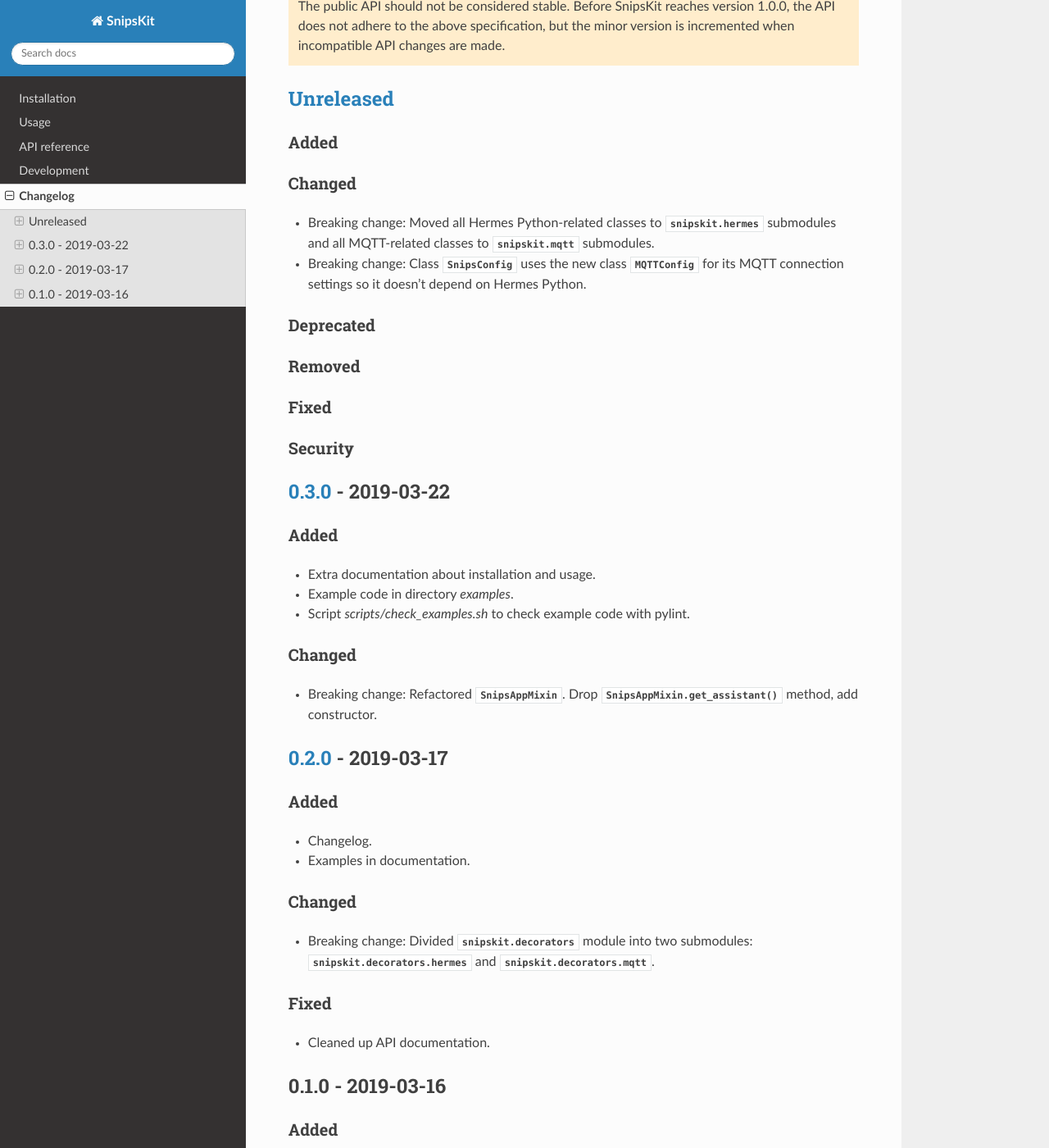
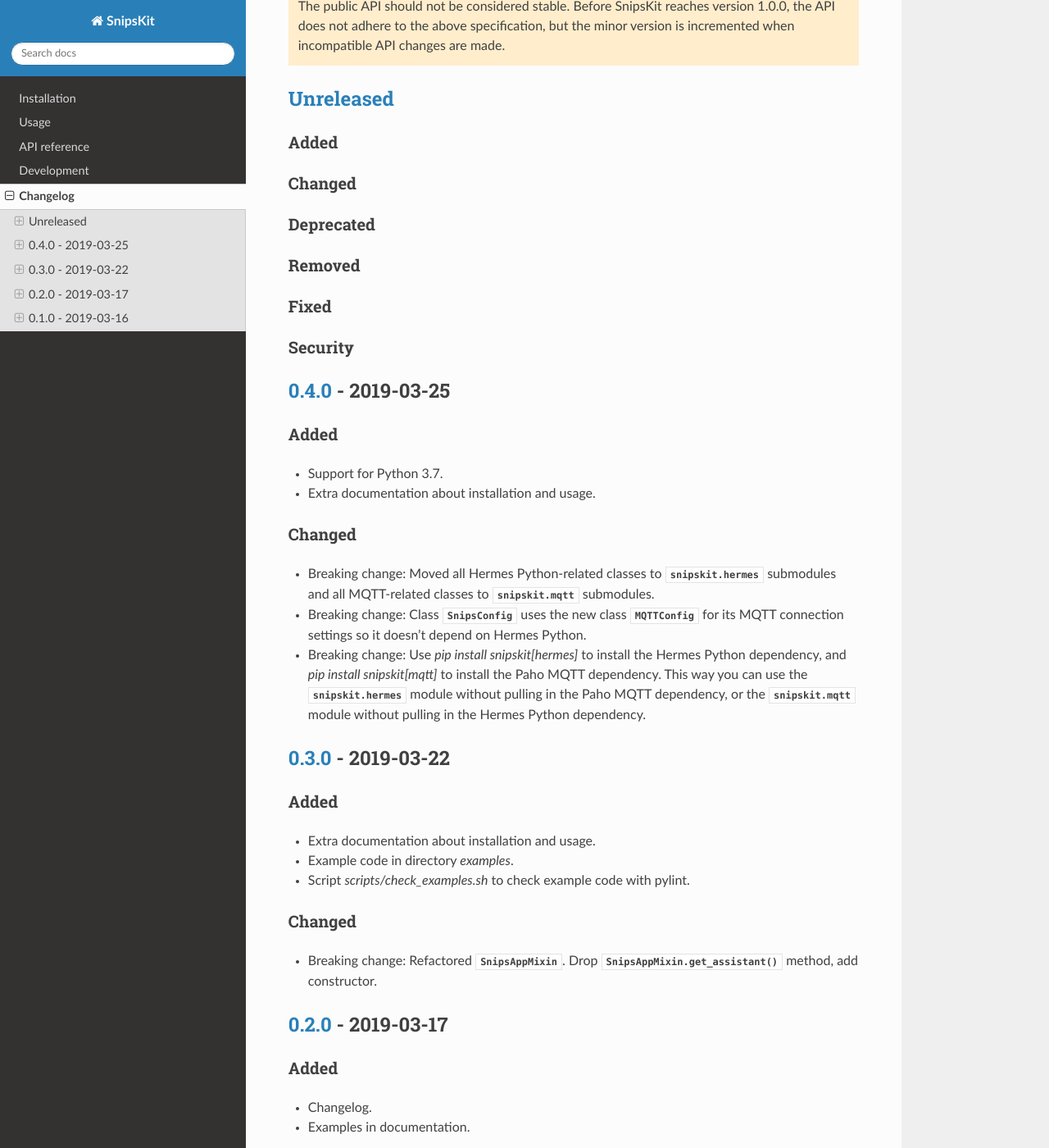
Before and after one commit to koenvervloesem/snipskit, a Sphinx documentation site: the page built from docs/source/CHANGELOG.rst, in a window 1280 px wide and 1400 px high, scrolled down 493 px. Shown: the whole window at 82% size. Built offline with Sphinx 7.4.7 and the Read the Docs theme 2.0.0, drawn with Linux system fonts in a browser that asks for light colours.

Commit message:
Release: 0.4.0

```diff
--- a/docs/source/CHANGELOG.rst
+++ b/docs/source/CHANGELOG.rst
@@ -44,6 +41,25 @@
 ========
 
 .. _`Unreleased`: https://github.com/koenvervloesem/snipskit/compare/0.3.0...HEAD
+
+*********************
+`0.4.0`_ - 2019-03-25
+*********************
+
+Added
+=====
+
+- Support for Python 3.7.
+- Extra documentation about installation and usage.
+
+Changed
+=======
+
+- Breaking change: Moved all Hermes Python-related classes to :mod:`snipskit.hermes` submodules and all MQTT-related classes to :mod:`snipskit.mqtt` submodules.
+- Breaking change: Class :class:`.SnipsConfig` uses the new class :class:`.MQTTConfig` for its MQTT connection settings so it doesn't depend on Hermes Python.
+- Breaking change: Use `pip install snipskit[hermes]` to install the Hermes Python dependency, and `pip install snipskit[mqtt]` to install the Paho MQTT dependency. This way you can use the :mod:`snipskit.hermes` module without pulling in the Paho MQTT dependency, or the :mod:`snipskit.mqtt` module without pulling in the Hermes Python dependency.
+
+.. _`0.4.0`: https://github.com/koenvervloesem/snipskit/compare/0.3.0...0.4.0
 
 *********************
 `0.3.0`_ - 2019-03-22
```
Also changed, not shown: other parts of docs/source/CHANGELOG.rst (+0 -3 lines), 1 other file.
